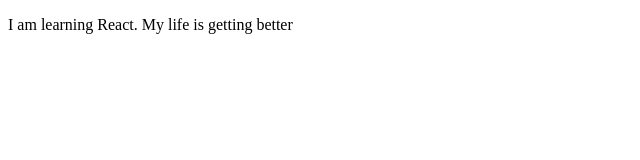
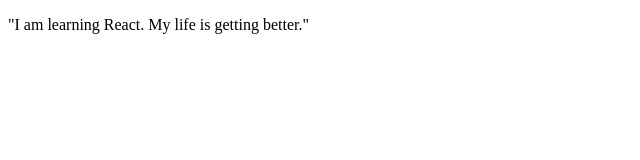
Before and after one commit to acciojob/render-component-react-singhdevendrajtz, a React app: page / in a window 1280 px wide. Shown: the top 160 px of the page, without its empty margins (0-640 px from the left). Built offline with nearby package versions, Linux system fonts and the light colour scheme.

Commit message:
Update App.js

```diff
--- a/src/components/App.js
+++ b/src/components/App.js
@@ -3,7 +3,9 @@ import '../styles/App.css';
 
 const App = () => {
   return (
-    <p>I am learning React. My life is getting better</p>
+   <div id="main" >
+      <p>"I am learning React. My life is getting better."</p>
+    </div>
     )
 }
 
```
